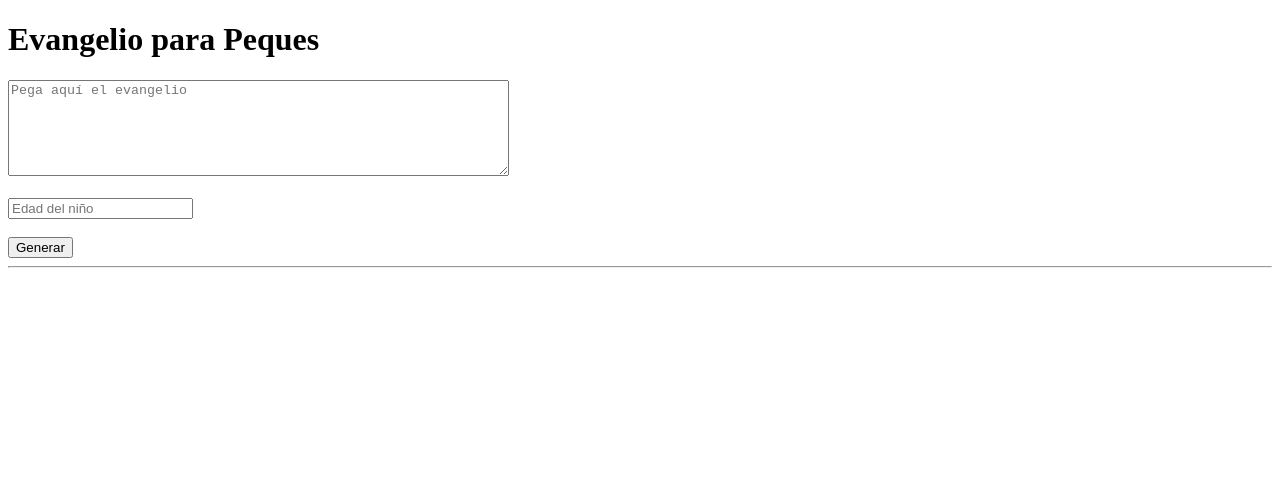
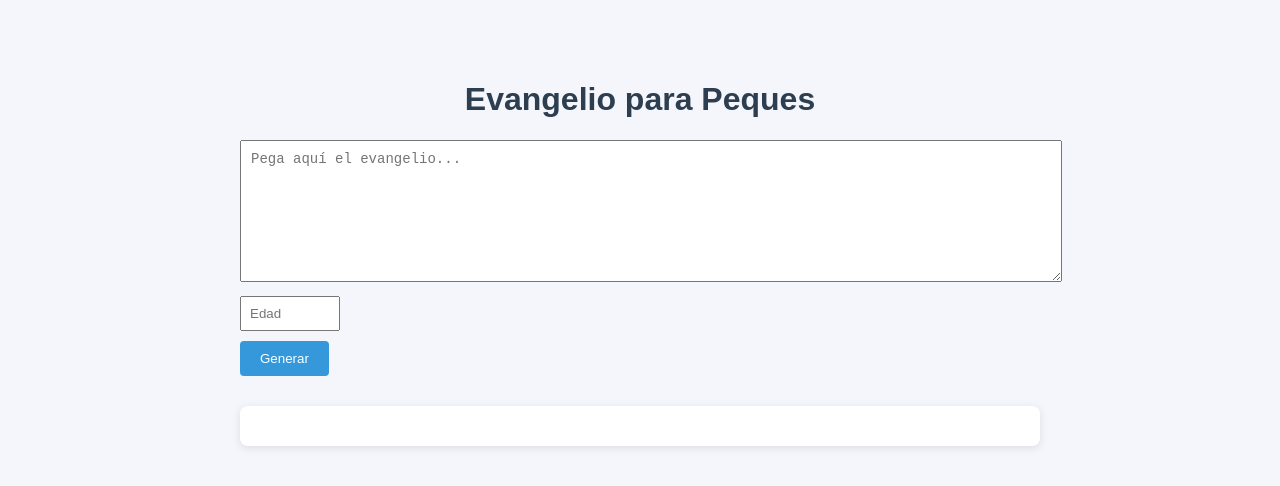
Before and after one commit to suncrestm/evangelio-para-peques, a website: page index.html in a window 1280 px wide. Drawn offline with Linux system fonts and the light colour scheme.

Commit message:
Improve UI layout

```diff
--- a/index.html
+++ b/index.html
@@ -1,26 +1,79 @@
 <!DOCTYPE html>
 <html>
 <head>
-  <meta charset="UTF-8">
   <title>Evangelio para Peques</title>
+  <style>
+    body {
+      font-family: Arial, sans-serif;
+      background: #f4f6fb;
+      max-width: 800px;
+      margin: 40px auto;
+      padding: 20px;
+    }
+
+    h1 {
+      text-align: center;
+      color: #2c3e50;
+    }
+
+    textarea {
+      width: 100%;
+      height: 120px;
+      padding: 10px;
+      font-size: 14px;
+      margin-bottom: 10px;
+    }
+
+    input {
+      padding: 8px;
+      width: 80px;
+      margin-bottom: 10px;
+    }
+
+    button {
+      padding: 10px 20px;
+      background: #3498db;
+      color: white;
+      border: none;
+      cursor: pointer;
+      border-radius: 4px;
+    }
+
+    button:hover {
+      background: #2980b9;
+    }
+
+    #resultado {
+      margin-top: 30px;
+      background: white;
+      padding: 20px;
+      border-radius: 8px;
+      box-shadow: 0 2px 8px rgba(0,0,0,0.1);
+    }
+
+    h2 {
+      margin-top: 20px;
+      color: #34495e;
+    }
+
+    p {
+      line-height: 1.6;
+    }
+  </style>
 </head>
 <body>
 
-  <h1>Evangelio para Peques</h1>
+<h1>Evangelio para Peques</h1>
 
-  <textarea id="evangelio" rows="6" cols="60" placeholder="Pega aquí el evangelio"></textarea>
-  <br><br>
+<textarea id="evangelio" placeholder="Pega aquí el evangelio..."></textarea>
+<br>
+<input id="edad" type="number" placeholder="Edad">
+<br>
+<button onclick="generar()">Generar</button>
 
-  <input type="number" id="edad" placeholder="Edad del niño">
-  <br><br>
+<div id="resultado"></div>
 
-  <button onclick="generar()">Generar</button>
-
-  <hr>
-
-  <pre id="resultado"></pre>
-
-  <script>
+<script>
   async function generar() {
     const evangelio = document.getElementById("evangelio").value;
     const edad = document.getElementById("edad").value;
@@ -36,7 +89,8 @@
     const data = await response.json();
 
     if (data.error) {
-      document.getElementById("resultado").textContent = "Error: " + data.error;
+      document.getElementById("resultado").innerHTML =
+        "<p style='color:red;'>Error: " + data.error + "</p>";
       return;
     }
 
@@ -56,6 +110,5 @@
   }
 </script>
 
-
 </body>
 </html>
```
